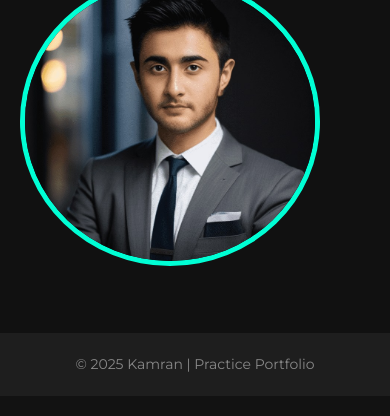
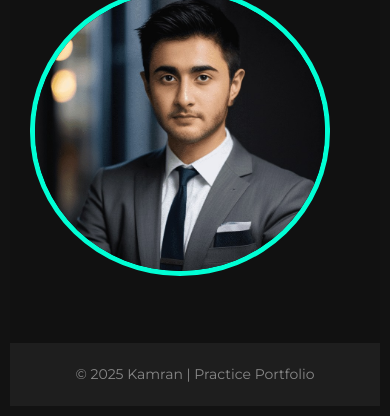
Before and after one commit to thekamranali/my-portfolio-, a plain HTML site: page index.html in a window 390 px wide. Shown: the part 635-1051 px from the top of the page. Drawn offline with Linux system fonts and the light colour scheme.

Commit message:
Update style.css

```diff
--- a/style.css
+++ b/style.css
@@ -370,3 +370,26 @@ form button {
 form button:hover {
   background: #0056b3;
 }
+
+
+
+/* Responsive Layout */
+@media (max-width: 768px) {
+  body {
+    padding: 10px;
+  }
+
+  .container {
+    flex-direction: column;
+    align-items: center;
+  }
+
+  img {
+    max-width: 100%;
+    height: auto;
+  }
+
+  h1, h2, p {
+    text-align: center;
+  }
+}
```
